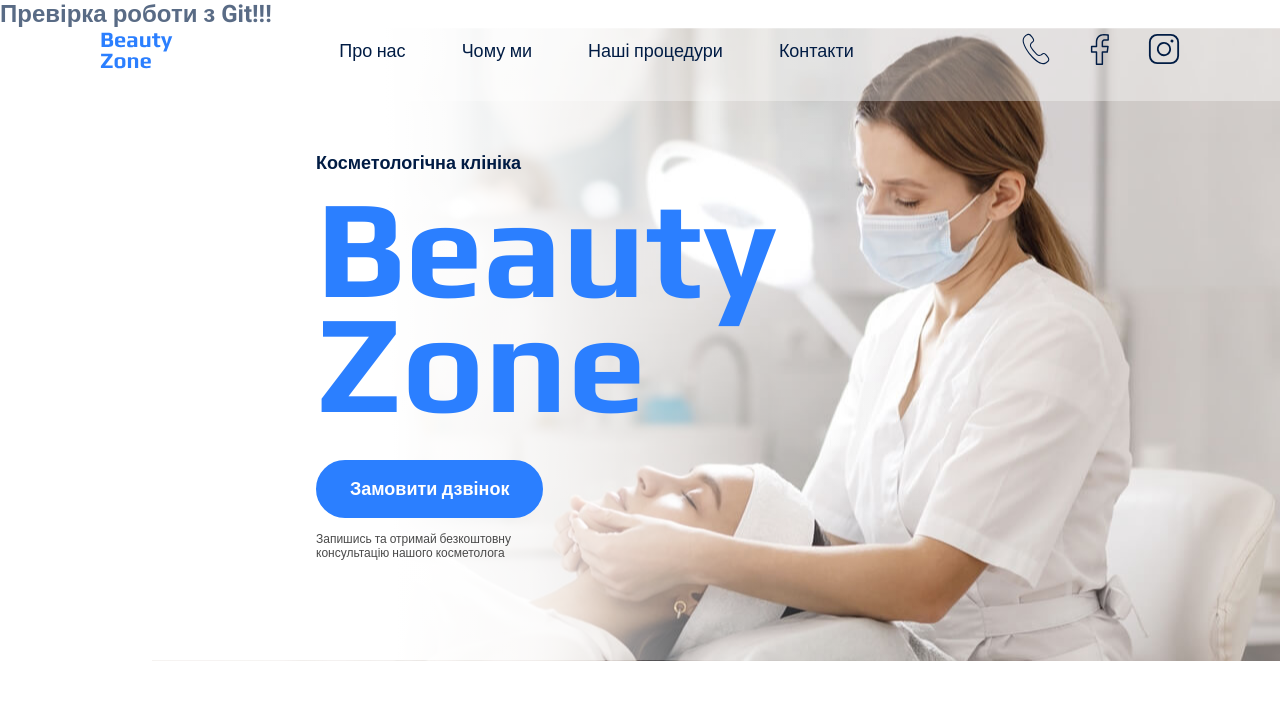
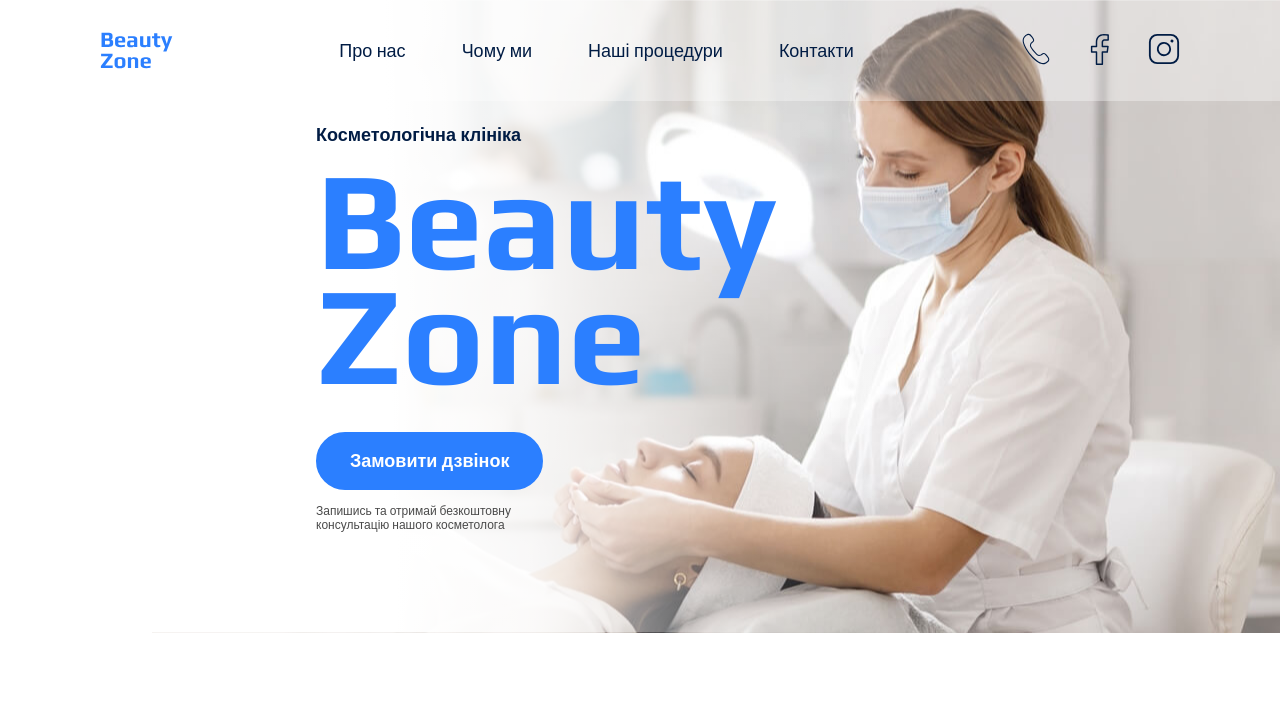
Before and after one commit to SergDv1962/genius-homework-3, a plain HTML site: page index.html in a window 1280 px wide. Shown: the top 726 px of the page. Drawn offline with Linux system fonts and the light colour scheme.

Commit message:
delete some text

```diff
--- a/index.html
+++ b/index.html
@@ -58,7 +58,6 @@
       </div>
     </header>
     <main>
-      <h2> Превірка роботи з Git!!!</h2>
       <section class="hero">
         <div class="hero__container">
           <div class="hero__block">
```
